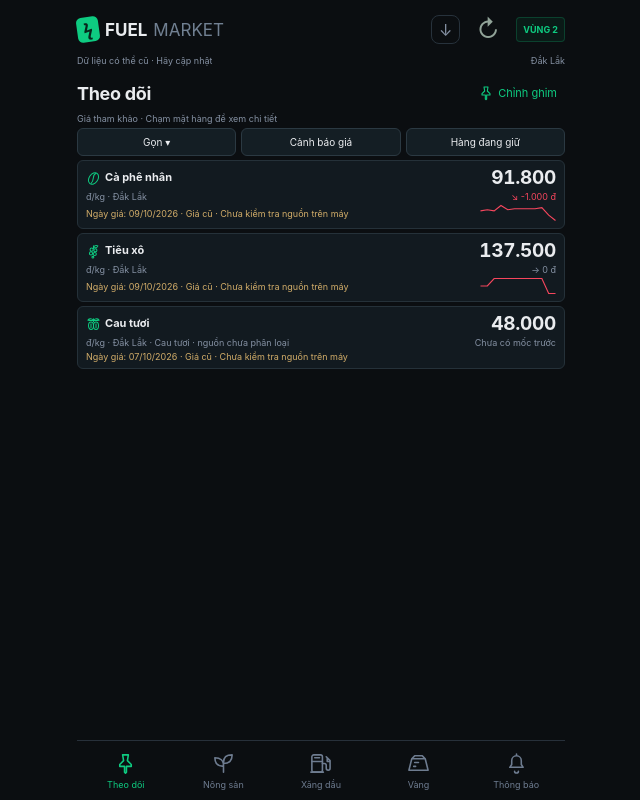
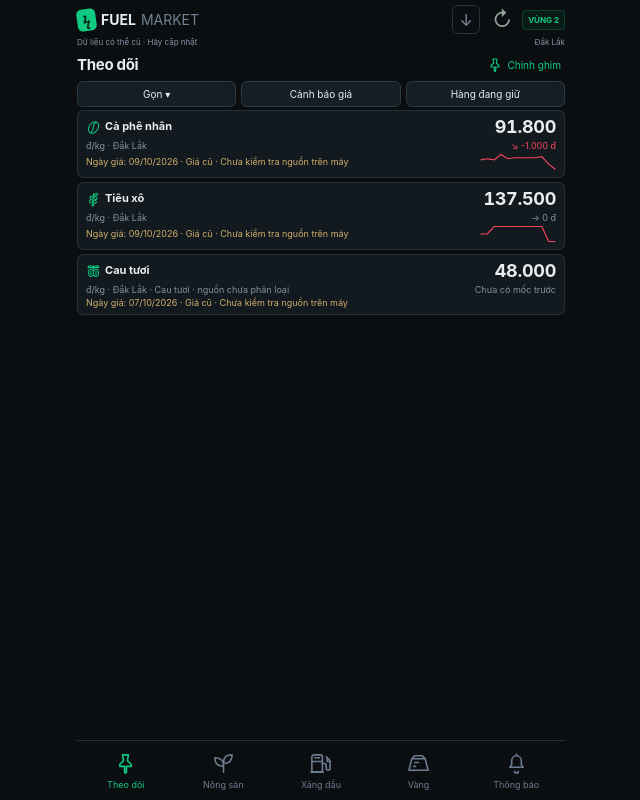
Before and after one commit to nhokk63/fuel-market-releases, a plain HTML site: page client/index.html in a window 1280 px wide. Shown: the whole page, without its empty margins (319-959 px from the left). Drawn offline with Linux system fonts and the light colour scheme.

Commit message:
Compact watchlist header and keep long gold quotes unbroken; OTA 1090412

```diff
--- a/client/style.css
+++ b/client/style.css
@@ -110,3 +110,21 @@ nav .marketicon{width:23px;height:23px}
 #watchlist:not(.fullquotes) .watchspark{grid-column:2;grid-row:3;width:76px;height:18px;justify-self:end}
 #watchlist:not(.fullquotes)>.titlebar{min-height:30px}
 #watchlist:not(.fullquotes)>.hint{margin:0;line-height:1.25}
+/* Keep the watchlist chrome shallow so quotes get the screen space. */
+#app:has(#watchlist:not([hidden])){gap:3px;padding-top:5px}
+#app:has(#watchlist:not([hidden])) header{height:29px;gap:6px}
+#app:has(#watchlist:not([hidden])) .brand{font-size:14px;gap:5px}
+#app:has(#watchlist:not([hidden])) .mark{width:19px;height:22px}
+#app:has(#watchlist:not([hidden])) #refresh{margin-left:0;width:30px;height:29px;font-size:21px}
+#app:has(#watchlist:not([hidden])) #openupdates{width:28px;height:29px;border-radius:6px}
+#app:has(#watchlist:not([hidden])) .zone{padding:4px 5px;font-size:8px}
+#app:has(#watchlist:not([hidden])) .connection{min-height:11px;line-height:11px;font-size:8px;margin:0}
+#watchlist>.titlebar,#watchlist:not(.fullquotes)>.titlebar{min-height:27px;height:27px}
+#watchlist>.titlebar h1{font-size:15px}
+#watchlist #editwatch{padding:4px;font-size:10px}
+#watchlist>.hint{display:none}
+#watchlist{gap:3px}
+#watchlist .watchtools button{padding:6px 3px}
+#watchlist:not(.fullquotes) .watchcard{grid-template-columns:minmax(0,1fr) max-content}
+#watchlist:not(.fullquotes) .watchvalue{white-space:nowrap;overflow-wrap:normal;font-size:18px}
+#watchlist:not(.fullquotes) .watchcard[data-asset="gold"] .watchvalue{font-size:16px}
--- a/client/updates.js
+++ b/client/updates.js
@@ -1,4 +1,4 @@
-const FM_UI_BUILD=1090411;
+const FM_UI_BUILD=1090412;
 'use strict';let checkedRelease=null,checkingRelease=false,installingRelease=false,updateAttempt=0,updateMessage='',releasePage=0;
 const releaseState=()=>{try{return window.Updater?JSON.parse(Updater.state()):{apk:10900,ota:0,highest:0,url:''};}catch{return {apk:10900,ota:0,highest:0,url:''};}};
 const versionName=n=>`${Math.floor(n/10000)}.${Math.floor(n/100)%100}.${n%100}`;
```
Also changed, not shown: manifest.json, 1 other file.
